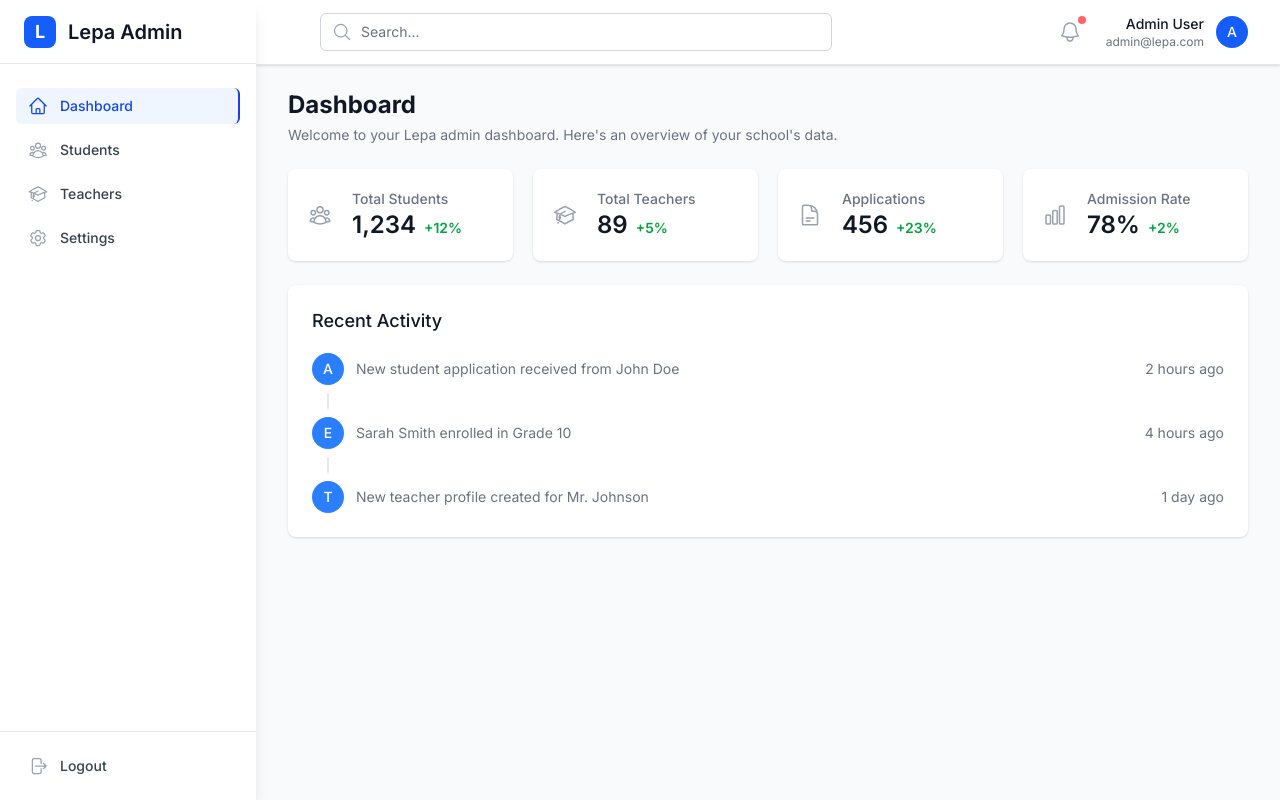
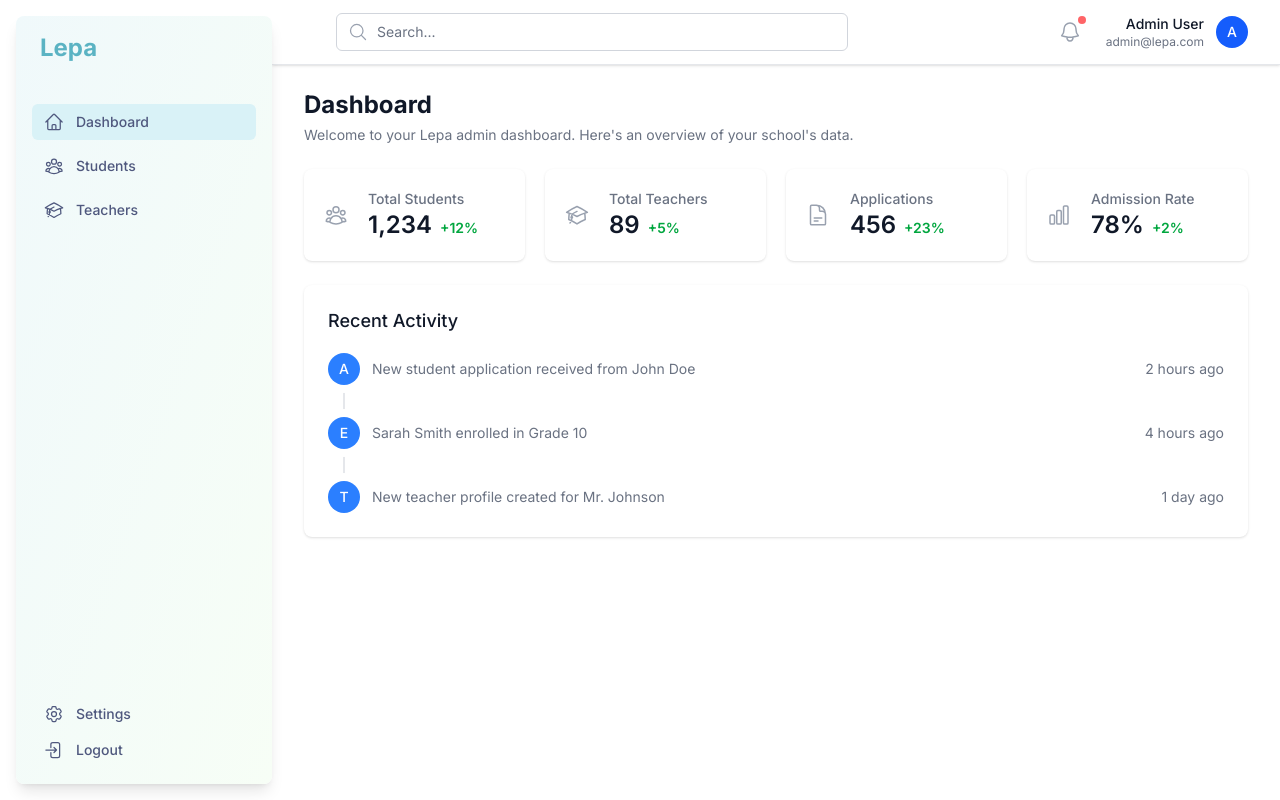
Before and after one commit to nexlura/lepa, a Next.js app: page /admin in a window 1280 px wide. Built offline with nearby package versions, Linux system fonts and the light colour scheme.

Commit message:
update dashboard sidebar

```diff
--- a/src/components/Dashboard/DashboardLayout.tsx
+++ b/src/components/Dashboard/DashboardLayout.tsx
@@ -16,7 +16,7 @@ export default function DashboardLayout({ children }: DashboardLayoutProps) {
     };
 
     return (
-        <div className="h-screen flex overflow-hidden bg-gray-50">
+        <div className="h-screen flex overflow-hidden bg-white-50">
             {/* Sidebar */}
             <Sidebar isOpen={sidebarOpen} onToggle={toggleSidebar} />
 
--- a/src/components/Dashboard/Sidebar.tsx
+++ b/src/components/Dashboard/Sidebar.tsx
@@ -9,6 +9,7 @@ import {
     Cog6ToothIcon,
     ArrowRightOnRectangleIcon,
     XMarkIcon,
+    ArrowRightEndOnRectangleIcon,
 } from '@heroicons/react/24/outline';
 
 interface SidebarProps {
@@ -20,7 +21,7 @@ const navigation = [
     { name: 'Dashboard', href: '/admin', icon: HomeIcon },
     { name: 'Students', href: '/admin/students', icon: UserGroupIcon },
     { name: 'Teachers', href: '/admin/teachers', icon: AcademicCapIcon },
-    { name: 'Settings', href: '/admin/settings', icon: Cog6ToothIcon },
+    // { name: 'Settings', href: '/admin/settings', icon: Cog6ToothIcon },
 ];
 
 export default function Sidebar({ isOpen, onToggle }: SidebarProps) {
@@ -38,17 +39,14 @@ export default function Sidebar({ isOpen, onToggle }: SidebarProps) {
 
             {/* Sidebar */}
             <div
-                className={`fixed inset-y-0 left-0 z-50 w-64 transform bg-white shadow-lg transition-transform duration-300 ease-in-out lg:translate-x-0 lg:static lg:inset-0 ${isOpen ? 'translate-x-0' : '-translate-x-full'
+                className={`fixed rounded-lg inset-y-0 left-0 my-4 lg:ml-4 z-50 w-64 transform bg-gradient-to-br from-primary-50 to-secondary-50 shadow-lg transition-transform duration-300 ease-in-out lg:translate-x-0 lg:static lg:inset-0 ${isOpen ? 'translate-x-0' : '-translate-x-full'
                     }`}
             >
                 <div className="flex h-full flex-col">
                     {/* Header */}
-                    <div className="flex h-16 items-center justify-between px-6 border-b border-gray-200">
+                    <div className="flex h-16 items-center justify-between px-6 border-gray-200">
                         <div className="flex items-center">
-                            <div className="h-8 w-8 bg-blue-600 rounded-lg flex items-center justify-center">
-                                <span className="text-white font-bold text-lg">L</span>
-                            </div>
-                            <span className="ml-3 text-xl font-semibold text-gray-900">Lepa Admin</span>
+                            <h1 className="text-2xl font-bold text-primary-600">Lepa</h1>
                         </div>
                         <button
                             onClick={onToggle}
@@ -66,13 +64,13 @@ export default function Sidebar({ isOpen, onToggle }: SidebarProps) {
                                 <Link
                                     key={item.name}
                                     href={item.href}
-                                    className={`group flex items-center px-3 py-2 text-sm font-medium rounded-md transition-colors ${isActive
-                                        ? 'bg-blue-50 text-blue-700 border-r-2 border-blue-700'
-                                        : 'text-gray-700 hover:bg-gray-50 hover:text-gray-900'
+                                    className={`group flex text-accent-900 items-center px-3 py-2 text-sm font-medium rounded-md transition-colors ${isActive
+                                        ? 'bg-primary-100'
+                                        : 'hover:bg-primary-50 hover:text-gray-900'
                                         }`}
                                 >
                                     <item.icon
-                                        className={`mr-3 h-5 w-5 flex-shrink-0 ${isActive ? 'text-blue-700' : 'text-gray-400 group-hover:text-gray-500'
+                                        className={`mr-3 h-5 w-5 flex-shrink-0 text-accent-900 ${isActive ? '' : ' group-hover:text-gray-500'
                                             }`}
                                     />
                                     {item.name}
@@ -82,16 +80,29 @@ export default function Sidebar({ isOpen, onToggle }: SidebarProps) {
                     </nav>
 
                     {/* Logout */}
-                    <div className="border-t border-gray-200 p-4">
+                    <div className=" border-gray-200 p-4">
+                        <Link
+                            href={'settings'}
+                            className={`group flex text-accent-900 items-center px-3 py-2 text-sm font-medium rounded-md transition-colors ${'settings' === pathname
+                                ? 'bg-primary-100'
+                                : 'hover:bg-primary-50 hover:text-gray-900'
+                                }`}
+                        >
+                            <Cog6ToothIcon
+                                className={`mr-3 h-5 w-5 flex-shrink-0 text-accent-900 ${'settings' === pathname ? '' : ' group-hover:text-gray-500'
+                                    }`}
+                            />
+                            Settings
+                        </Link>
                         <button
-                            className="group flex w-full items-center px-3 py-2 text-sm font-medium text-gray-700 rounded-md hover:bg-gray-50 hover:text-gray-900 transition-colors"
+                            className="group flex w-full items-center px-3 py-2 text-sm font-medium text-accent-900 rounded-md hover:bg-primary-50 hover:text-gray-900 transition-colors"
                         >
-                            <ArrowRightOnRectangleIcon className="mr-3 h-5 w-5 text-gray-400 group-hover:text-gray-500" />
+                            <ArrowRightEndOnRectangleIcon className="mr-3 h-5 w-5 text-accent-900 group-hover:text-gray-500" />
                             Logout
                         </button>
                     </div>
                 </div>
-            </div>
+            </div >
         </>
     );
 }
```
